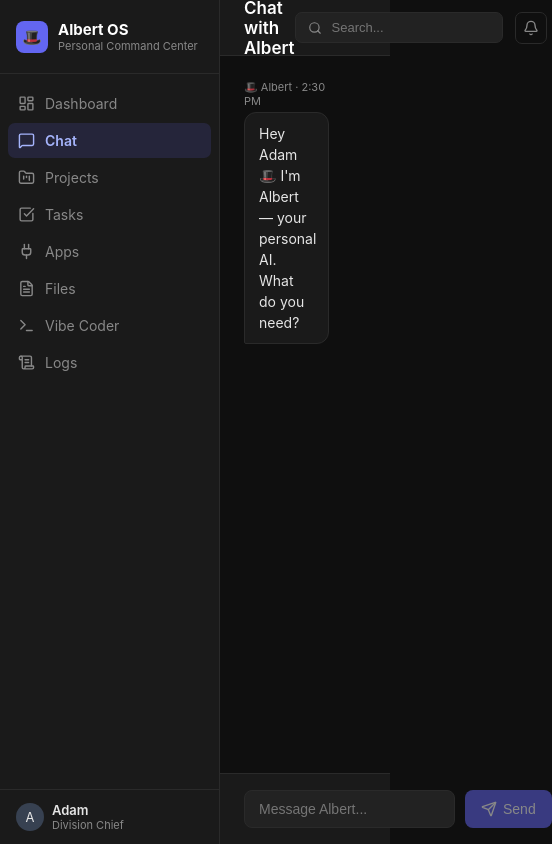
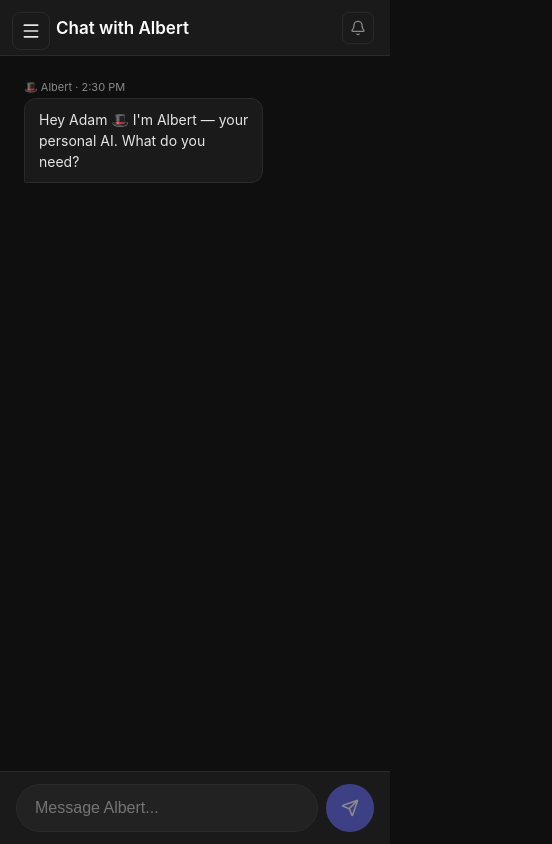
Before and after one commit to athompson83/Albert-os, a Next.js app: page /chat in a window 390 px wide. Shown: the whole page, 552 px wide, since content can reach past the window. Built offline with nearby package versions, Linux system fonts and the light colour scheme.

Commit message:
Mobile responsive: collapsible sidebar, hamburger menu, mobile chat UI

```diff
--- a/app/chat/page.tsx
+++ b/app/chat/page.tsx
@@ -57,16 +57,16 @@ export default function ChatPage() {
         )}
         <div ref={endRef} />
       </div>
-      <div style={{ padding: '16px 24px', borderTop: '1px solid var(--border)', background: 'var(--surface)', display: 'flex', gap: 10 }}>
+      <div style={{ padding: '12px 16px', borderTop: '1px solid var(--border)', background: 'var(--surface)', display: 'flex', gap: 8 }}>
         <input
           value={input}
           onChange={e => setInput(e.target.value)}
           onKeyDown={e => e.key === 'Enter' && !e.shiftKey && send()}
           placeholder="Message Albert..."
-          style={{ flex: 1, background: 'var(--surface-2)', border: '1px solid var(--border)', borderRadius: 8, padding: '10px 14px', color: 'var(--text)', fontSize: 14, outline: 'none' }}
+          style={{ flex: 1, background: 'var(--surface-2)', border: '1px solid var(--border)', borderRadius: 24, padding: '12px 18px', color: 'var(--text)', fontSize: 16, outline: 'none' }}
         />
-        <button onClick={send} disabled={loading || !input.trim()} style={{ background: 'var(--primary)', border: 'none', borderRadius: 8, padding: '10px 16px', color: '#fff', cursor: 'pointer', display: 'flex', alignItems: 'center', gap: 6, fontSize: 14, opacity: (!input.trim() || loading) ? 0.5 : 1 }}>
-          <Send size={16} /> Send
+        <button onClick={send} disabled={loading || !input.trim()} style={{ background: 'var(--primary)', border: 'none', borderRadius: '50%', width: 48, height: 48, minWidth: 48, color: '#fff', cursor: 'pointer', display: 'flex', alignItems: 'center', justifyContent: 'center', opacity: (!input.trim() || loading) ? 0.5 : 1 }}>
+          <Send size={18} />
         </button>
       </div>
     </div>
--- a/app/layout.tsx
+++ b/app/layout.tsx
@@ -1,6 +1,7 @@
 import type { Metadata } from 'next';
 import './globals.css';
 import Sidebar from '@/components/Sidebar';
+import MainWrapper from '@/components/MainWrapper';
 
 export const metadata: Metadata = {
   title: 'Albert OS',
@@ -12,9 +13,7 @@ export default function RootLayout({ children }: { children: React.ReactNode })
     <html lang="en">
       <body style={{ margin: 0, background: '#0f0f0f' }}>
         <Sidebar />
-        <main style={{ marginLeft: 220, minHeight: '100vh', background: 'var(--background)' }}>
-          {children}
-        </main>
+        <MainWrapper>{children}</MainWrapper>
       </body>
     </html>
   );
--- /dev/null
+++ b/components/MainWrapper.tsx
@@ -0,0 +1,24 @@
+'use client';
+import { useEffect, useState } from 'react';
+
+export default function MainWrapper({ children }: { children: React.ReactNode }) {
+  const [isMobile, setIsMobile] = useState(false);
+
+  useEffect(() => {
+    const check = () => setIsMobile(window.innerWidth < 768);
+    check();
+    window.addEventListener('resize', check);
+    return () => window.removeEventListener('resize', check);
+  }, []);
+
+  return (
+    <main style={{
+      marginLeft: isMobile ? 0 : 220,
+      minHeight: '100vh',
+      background: 'var(--background)',
+      transition: 'margin-left 0.2s',
+    }}>
+      {children}
+    </main>
+  );
+}
--- a/components/Sidebar.tsx
+++ b/components/Sidebar.tsx
@@ -1,9 +1,11 @@
 'use client';
 import Link from 'next/link';
 import { usePathname } from 'next/navigation';
+import { useState, useEffect } from 'react';
 import {
   LayoutDashboard, MessageSquare, FolderKanban,
-  CheckSquare, Plug, FileText, Terminal, ScrollText
+  CheckSquare, Plug, FileText, Terminal, ScrollText,
+  Menu, X
 } from 'lucide-react';
 
 const nav = [
@@ -19,16 +21,54 @@ const nav = [
 
 export default function Sidebar() {
   const path = usePathname();
+  const [open, setOpen] = useState(false);
+  const [isMobile, setIsMobile] = useState(false);
+
+  useEffect(() => {
+    const check = () => setIsMobile(window.innerWidth < 768);
+    check();
+    window.addEventListener('resize', check);
+    return () => window.removeEventListener('resize', check);
+  }, []);
+
+  // Close sidebar on nav on mobile
+  const handleNav = () => { if (isMobile) setOpen(false); };
+
+  const sidebarVisible = !isMobile || open;
+
   return (
-    <aside style={{ width: 220, background: 'var(--surface)', borderRight: '1px solid var(--border)', display: 'flex', flexDirection: 'column', height: '100vh', position: 'fixed', left: 0, top: 0, zIndex: 50 }}>
+    <>
+      {/* Mobile hamburger */}
+      {isMobile && (
+        <button
+          onClick={() => setOpen(o => !o)}
+          style={{ position: 'fixed', top: 12, left: 12, zIndex: 200, background: 'var(--surface)', border: '1px solid var(--border)', borderRadius: 8, padding: 8, cursor: 'pointer', color: 'var(--text)', display: 'flex', alignItems: 'center', justifyContent: 'center' }}
+        >
+          {open ? <X size={20} /> : <Menu size={20} />}
+        </button>
+      )}
+
+      {/* Overlay on mobile */}
+      {isMobile && open && (
+        <div onClick={() => setOpen(false)} style={{ position: 'fixed', inset: 0, background: 'rgba(0,0,0,0.6)', zIndex: 99 }} />
+      )}
+
+      {/* Sidebar */}
+      {sidebarVisible && (
+        <aside style={{ width: 220, background: 'var(--surface)', borderRight: '1px solid var(--border)', display: 'flex', flexDirection: 'column', height: '100vh', position: 'fixed', left: 0, top: 0, zIndex: 100, transition: 'transform 0.2s' }}>
           {/* Logo */}
           <div style={{ padding: '20px 16px', borderBottom: '1px solid var(--border)' }}>
             <div style={{ display: 'flex', alignItems: 'center', gap: 10 }}>
               <div style={{ width: 32, height: 32, background: 'var(--primary)', borderRadius: 8, display: 'flex', alignItems: 'center', justifyContent: 'center', fontSize: 16 }}>🎩</div>
-          <div>
+              <div style={{ flex: 1 }}>
                 <div style={{ fontWeight: 700, fontSize: 15, color: '#fff' }}>Albert OS</div>
                 <div style={{ fontSize: 11, color: 'var(--text-muted)' }}>Personal Command Center</div>
               </div>
+              {!isMobile && (
+                <button onClick={() => setOpen(o => !o)} style={{ background: 'transparent', border: 'none', cursor: 'pointer', color: 'var(--text-muted)', padding: 2 }}>
+                  <X size={16} />
+                </button>
+              )}
             </div>
           </div>
 
@@ -37,8 +77,8 @@ export default function Sidebar() {
             {nav.map(({ href, label, icon: Icon }) => {
               const active = path === href;
               return (
-            <Link key={href} href={href} style={{ display: 'flex', alignItems: 'center', gap: 10, padding: '9px 10px', borderRadius: 7, marginBottom: 2, textDecoration: 'none', background: active ? 'rgba(99,102,241,0.15)' : 'transparent', color: active ? '#a5b4fc' : 'var(--text-muted)', fontWeight: active ? 600 : 400, fontSize: 14, transition: 'all 0.15s' }}>
-              <Icon size={17} />
+                <Link key={href} href={href} onClick={handleNav} style={{ display: 'flex', alignItems: 'center', gap: 10, padding: '11px 10px', borderRadius: 7, marginBottom: 2, textDecoration: 'none', background: active ? 'rgba(99,102,241,0.15)' : 'transparent', color: active ? '#a5b4fc' : 'var(--text-muted)', fontWeight: active ? 600 : 400, fontSize: 15, transition: 'all 0.15s' }}>
+                  <Icon size={18} />
                   {label}
                 </Link>
               );
@@ -48,7 +88,7 @@ export default function Sidebar() {
           {/* Footer */}
           <div style={{ padding: '12px 16px', borderTop: '1px solid var(--border)' }}>
             <div style={{ display: 'flex', alignItems: 'center', gap: 8 }}>
-          <div style={{ width: 28, height: 28, background: '#374151', borderRadius: '50%', display: 'flex', alignItems: 'center', justifyContent: 'center', fontSize: 13 }}>A</div>
+              <div style={{ width: 32, height: 32, background: '#374151', borderRadius: '50%', display: 'flex', alignItems: 'center', justifyContent: 'center', fontSize: 14, fontWeight: 600, color: '#fff' }}>A</div>
               <div>
                 <div style={{ fontSize: 13, fontWeight: 600, color: '#e5e5e5' }}>Adam</div>
                 <div style={{ fontSize: 11, color: 'var(--text-muted)' }}>Division Chief</div>
@@ -56,5 +96,7 @@ export default function Sidebar() {
             </div>
           </div>
         </aside>
+      )}
+    </>
   );
 }
--- a/components/TopBar.tsx
+++ b/components/TopBar.tsx
@@ -1,15 +1,11 @@
 'use client';
-import { Bell, Search } from 'lucide-react';
+import { Bell } from 'lucide-react';
 
 export default function TopBar({ title }: { title: string }) {
   return (
-    <header style={{ height: 56, background: 'var(--surface)', borderBottom: '1px solid var(--border)', display: 'flex', alignItems: 'center', justifyContent: 'space-between', padding: '0 24px', position: 'sticky', top: 0, zIndex: 40 }}>
+    <header style={{ height: 56, background: 'var(--surface)', borderBottom: '1px solid var(--border)', display: 'flex', alignItems: 'center', justifyContent: 'space-between', padding: '0 16px 0 56px', position: 'sticky', top: 0, zIndex: 40 }}>
       <h1 style={{ fontSize: 17, fontWeight: 600, color: '#fff', margin: 0 }}>{title}</h1>
-      <div style={{ display: 'flex', alignItems: 'center', gap: 12 }}>
-        <div style={{ display: 'flex', alignItems: 'center', gap: 8, background: 'var(--surface-2)', border: '1px solid var(--border)', borderRadius: 7, padding: '6px 12px' }}>
-          <Search size={14} color="var(--text-muted)" />
-          <input placeholder="Search..." style={{ background: 'transparent', border: 'none', outline: 'none', color: 'var(--text)', fontSize: 13, width: 160 }} />
-        </div>
+      <div style={{ display: 'flex', alignItems: 'center', gap: 10 }}>
         <button style={{ background: 'transparent', border: '1px solid var(--border)', borderRadius: 7, padding: 7, cursor: 'pointer', color: 'var(--text-muted)', display: 'flex', alignItems: 'center' }}>
           <Bell size={16} />
         </button>
```
Lines whose indentation alone changed are shown as unchanged.
